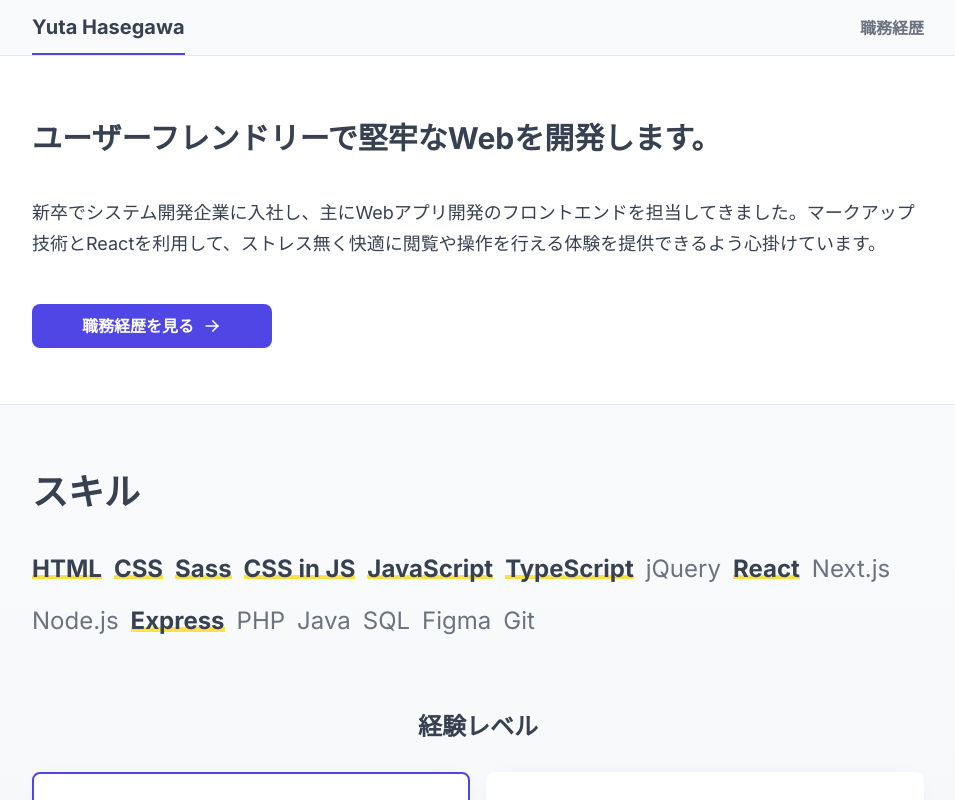
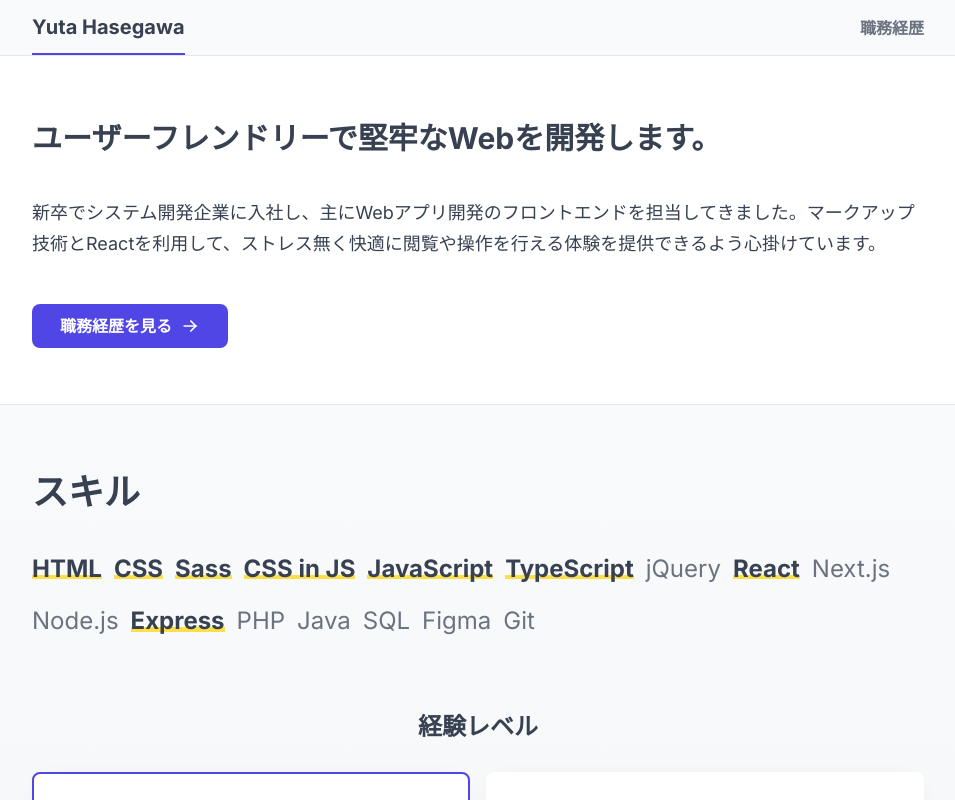
Before and after one commit to yha-1228/portfolio, a Next.js app: page / in a window 1280 px wide. Shown: the top 800 px of the page, without its empty margins (162-1117 px from the left). Built offline with nearby package versions, Linux system fonts and the light colour scheme.

Commit message:
fix(hero-header): buttonの幅を削減 (#96)

```diff
--- a/src/components/hero-header.tsx
+++ b/src/components/hero-header.tsx
@@ -29,7 +29,7 @@ export default function HeroHeader() {
           <div className="hidden lg:block">
             <ButtonLink
               href="/experience"
-              className="w-60 font-bold"
+              className="px-7 font-bold"
               rightIcon={<TbArrowRight style={{ fontSize: 20 }} />}
             >
               職務経歴を見る
```
